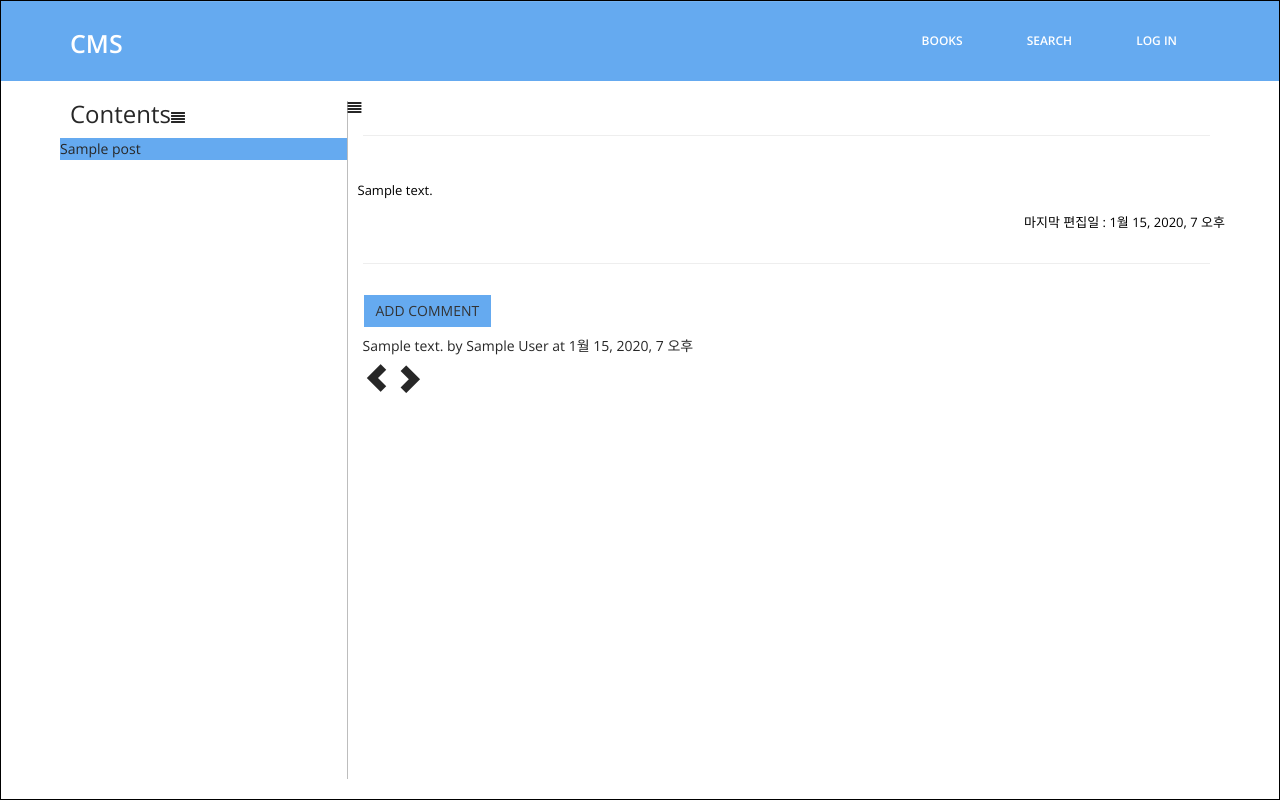
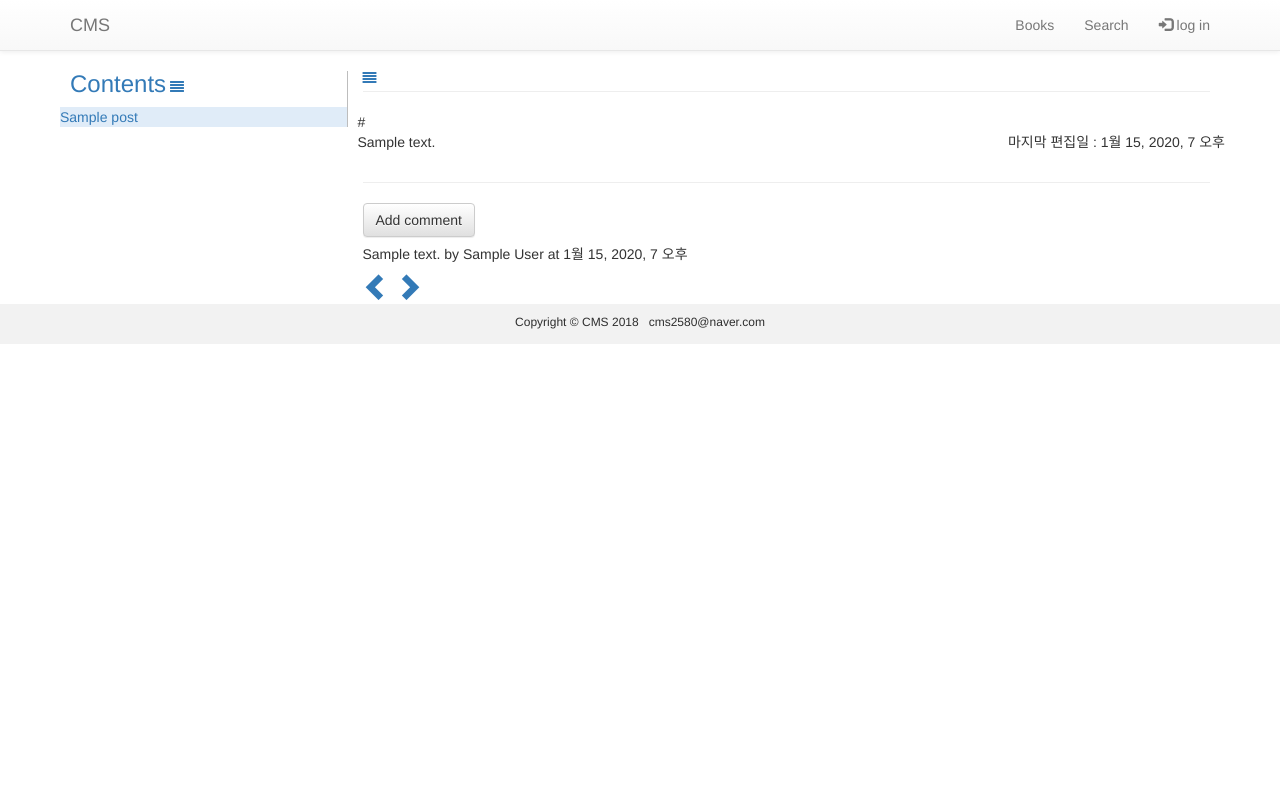
Before and after one commit to choimyungsu/my-first-blog, a Django app: page /1/ in a window 1280 px wide. Run offline with Django 3.2, Linux system fonts and the light colour scheme; tables that the repository leaves empty hold one stand-in row (values such as "Sample post"); some libraries are stand-ins or nearby versions.

Commit message:
design change

```diff
--- a/blog/models.py
+++ b/blog/models.py
@@ -43,6 +43,7 @@ class Book(models.Model):
     title = models.CharField(max_length=200)
     text = models.TextField()
     photo = models.ImageField(blank=True, null=True)#만약 도중에 모델이 변경되면 기존값에 대해선 널추가가 됨..
+    url = models.CharField(max_length=500, blank=True, null=True) # 이미지 URL 연결 필드 2018.08.19
     created_date = models.DateTimeField(
             default=timezone.now)
     published_date = models.DateTimeField(
--- /dev/null
+++ b/blog/static/css/cms.css
@@ -0,0 +1,14 @@
+#footer {
+    /*position:fixed;*/
+    left:0px;
+    bottom:0px;
+    height:40px;
+    width:100%;
+    background:#F2F2F2;
+    color: #2E2E2E;
+    padding: 10px ;
+ }
+ #footer p {
+    text-align: center;
+    font-size: 12px;
+ }
--- a/blog/templates/blog/base.html
+++ b/blog/templates/blog/base.html
@@ -5,15 +5,16 @@
         <meta http-equiv="X-UA-Compatible" content="IE=edge">
         <meta name="viewport" content="width=device-width, initial-scale=1">
         <title>CMS minibook(myBook)</title>
-        {# <link rel="stylesheet" href="//maxcdn.bootstrapcdn.com/bootstrap/3.2.0/css/bootstrap.min.css"> #}
-        {# <link rel="stylesheet" href="//maxcdn.bootstrapcdn.com/bootstrap/3.2.0/css/bootstrap-theme.min.css"> #}
+        <link rel="stylesheet" href="//maxcdn.bootstrapcdn.com/bootstrap/3.2.0/css/bootstrap.min.css">
+        <link rel="stylesheet" href="//maxcdn.bootstrapcdn.com/bootstrap/3.2.0/css/bootstrap-theme.min.css">
         <link rel="stylesheet" href="//fonts.googleapis.com/css?family=Lobster&subset=latin,latin-ext">
         <!-- day css 적용-->
-        <link rel="stylesheet" href="{% static 'css/vendor/bootstrap.min.css' %}">
+        {% comment %} <link rel="stylesheet" href="{% static 'css/vendor/bootstrap.min.css' %}"> {% endcomment %}
         <link rel="stylesheet" href="{% static 'css/vendor/font-awesome.min.css' %}">
         <link rel="stylesheet" href="{% static 'css/vendor/animate.css' %}">
         <link rel="stylesheet" href="{% static 'css/vendor/animate.min.css' %}">
-        <link rel="stylesheet" href="{% static 'css/vendor/style.css' %}">
+        <link rel="stylesheet" href="{% static 'css/cms.css' %}">
+        {% comment %} <link rel="stylesheet" href="{% static 'css/vendor/style.css' %}"> {% endcomment %}
 
         <!-- HTML5 shim and Respond.js for IE8 support of HTML5 elements and media queries -->
         <!-- WARNING: Respond.js doesn't work if you view the page via file:// -->
@@ -24,7 +25,7 @@
     </head>
     <body>
         <header>
-            <nav class="navbar navbar-default navbar-static-top" role="banner">
+            <nav class="navbar navbar-default navbar-static-top" role="banner" >
                 <div class="container">
                     <div class="navbar-header">
                         <button type="button" class="navbar-toggle" data-toggle="collapse" data-target=".navbar-collapse">
@@ -33,14 +34,12 @@
                             <span class="icon-bar"></span>
                             <span class="icon-bar"></span>
                         </button>
-                        <div class="navbar-brand">
-                            <a href="/"><h1> CMS </h1></a>
+                        <a class="navbar-brand" href="/">CMS</a>
                     </div>
-                    </div>
+
                     <div class="navbar-collapse collapse">
-                        <div class="menu">
-                            <ul class="nav nav-tabs" role="tablist">
-                                <li role="presentation"><a href="/" >Books</a></li>
+                        <ul class="nav navbar-nav navbar-right" role="tablist">
+                            <li><a href="/" >Books</a></li>
                             <!-- class="active" 구현하기 (어는 메뉴로 들어왔나?)
                             <li role="presentation"><a href="about.html">About Us</a></li>
                             <li role="presentation"><a href="services.html">Services</a></li>
@@ -49,12 +48,11 @@
                             {% if user.is_authenticated %}
                             <li role="presentation"><a href="{% url 'my_book_list' %}" >My Book</a></li>
                             <li role="presentation"><a href="{% url 'book_draft_list' %}" >Publish</a></li>
-                                <li role="presentation"><a href="{% url 'logout' %}"> log out</a></li>
+                            <li role="presentation"><a href="{% url 'logout' %}"><span class="glyphicon glyphicon-log-out"></span> log out</a></li>
                             {% else %}
-                                <li role="presentation"><a href="{% url 'login' %}"> log in</a></li>
+                            <li role="presentation"><a href="{% url 'login' %}"><span class="glyphicon glyphicon-log-in"></span> log in</a></li>
                             {% endif %}
                         </ul>
-                        </div>
                     </div>
                 </div><!--/.container-->
             </nav><!--/nav-->
@@ -75,5 +73,8 @@
             }	)
             .init();
         </script>
+        <div id="footer">
+            <p>Copyright © CMS 2018   &nbsp;  cms2580@naver.com </p>
+        </div>
     </body>
 </html>
--- a/blog/templates/blog/book_draft_list.html
+++ b/blog/templates/blog/book_draft_list.html
@@ -6,7 +6,8 @@
         <div class="post">
             <p class="date">created: {{ book.created_date|date:'d-m-Y' }}</p>
             <h1><a href="{% url 'book_detail' pk=book.pk %}">{{ book.title }}</a></h1>
-            <p>{{ book.text|truncatechars:200 }}</p>
+            {% comment %} <p>{{ book.text|truncatechars:200 }}</p> {% endcomment %}
+            <p>{{ book.text|safe }}</p>
         </div>
     {% empty %}
             <p> 발행 안된 책이 없습니다.</p>
--- a/blog/templates/blog/book_edit.html
+++ b/blog/templates/blog/book_edit.html
@@ -2,7 +2,7 @@
 
 {% block content %}
 <div class="container">
-    <h1>Book 수정</h1>
+    <h1>Book</h1>
     <form method="POST" class="post-form" enctype="multipart/form-data" >{% csrf_token %}
         {{ form.as_p }}
         <button type="submit" class="save btn btn-default">Save</button>
--- a/blog/templates/blog/post_detail.html
+++ b/blog/templates/blog/post_detail.html
@@ -1,15 +1,19 @@
 {% extends 'blog/base.html' %}
 
 {% block content %}
+
 <div class="container">
-    <div class="content row">
+    <div class="content row" style="margin-top:0;">
         <div class="col-sm-3" id="leftmenuinner" style="overflow-y:auto; border-right:1px solid #BDBDBD">
-            <h3 style="text-align:left; margin-top:0;display: inline-block;">Contents</h3><a class="pull-light js-toolbar-action" aria-label="" onclick="showandhide()" title="메뉴"><i class="fa fa-align-justify"></i></a>
+            <h3 style="text-align:left; margin-top:0;display: inline-block;">
+                    <a href="{% url 'book_detail' pk=book.pk %}">Contents</a>
+            </h3>
+            <a class="js-toolbar-action" aria-label="" onclick="showandhide()" title="메뉴"><i class="fa fa-align-justify"></i></a>
             <div class="row">
                 <div style="padding-left:20px; ">
                     {% for post2 in book.posts.all %}
                         {% if user.is_authenticated or post2.published_date %}
-                        <div class="row" {% if post2.pk == post.pk %} style="background-color:#65AAF0; " {% endif %}>
+                        <div class="row" {% if post2.pk == post.pk %} style="background-color:#E0ECF8;" {% endif %}>
                             <div class="sidebar">
                                 <a href="{% url 'post_view' pk=post2.pk %}">{{ post2.title}}</a>
                             </div>
@@ -23,24 +27,22 @@
             </div>
         </div>
         <div class="col-sm-9" style="margin-top: 0px;">
-            <div class="row">
             <a class="pull-left js-toolbar-action" aria-label="" onclick="showandhide()" title="메뉴"><i class="fa fa-align-justify"></i></a>
             {% if user.is_authenticated and book.author == user %}
-                    <a class="pull-right" href="{% url 'post_remove' pk=post.pk %}" >삭제</a>
-                    <a class="pull-right" href="{% url 'post_edit' pk=post.pk %}" >편집 &nbsp;</a>
+                <a class="pull-right" href="{% url 'post_remove' pk=post.pk %}" ><span class="glyphicon glyphicon-remove"></span>삭제</a>
+                <a class="pull-right" href="{% url 'post_edit' pk=post.pk %}" ><span class="glyphicon glyphicon-pencil"></span>편집 &nbsp;&nbsp;</a>
                 {% if post.published_date %}
                 <div class="date pull-right">
                     <!-- <p>{{ post.published_date }}</p> -->
                 </div>
                 {% else %}
-                        <a class="pull-right" href="{% url 'post_publish' pk=post.pk %}">Publish&nbsp;</a>
+                    <a class="pull-right" href="{% url 'post_publish' pk=post.pk %}"><span class="glyphicon glyphicon-saved"></span>Publish&nbsp;&nbsp;</a>
                 {% endif %}
             {% endif %}
-            </div>
             <hr>
             <div class="row" style="padding-left: 10px;">
-                <div>{{ post.url | safe }}</div>
-                <p>{{ post.text|safe }}</p>
+                    {% if post.url %} <div>{{ post.url | safe }}</div> {% endif%}
+                {{ post.text|safe }}
                 <p class="date pull-right">마지막 편집일 : {{post.updated_date}}</p>
             </div>
             <hr>
```
Also changed, not shown: blog/forms.py (+7 -1 lines), blog/templates/blog/add_comment_to_post.html (+4 -4 lines), blog/templates/blog/book_detail.html (+4 -3 lines), blog/templates/blog/index.html (added, +104 -0 lines), blog/migrations/0003_book_url.py (added). Lines whose indentation alone changed are shown as unchanged.
